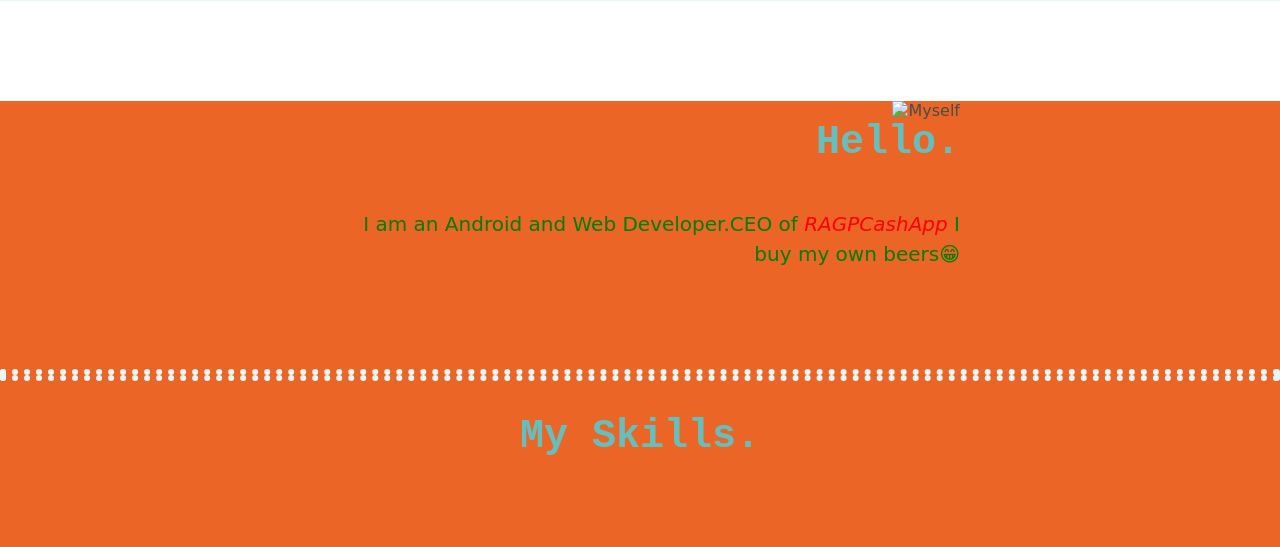
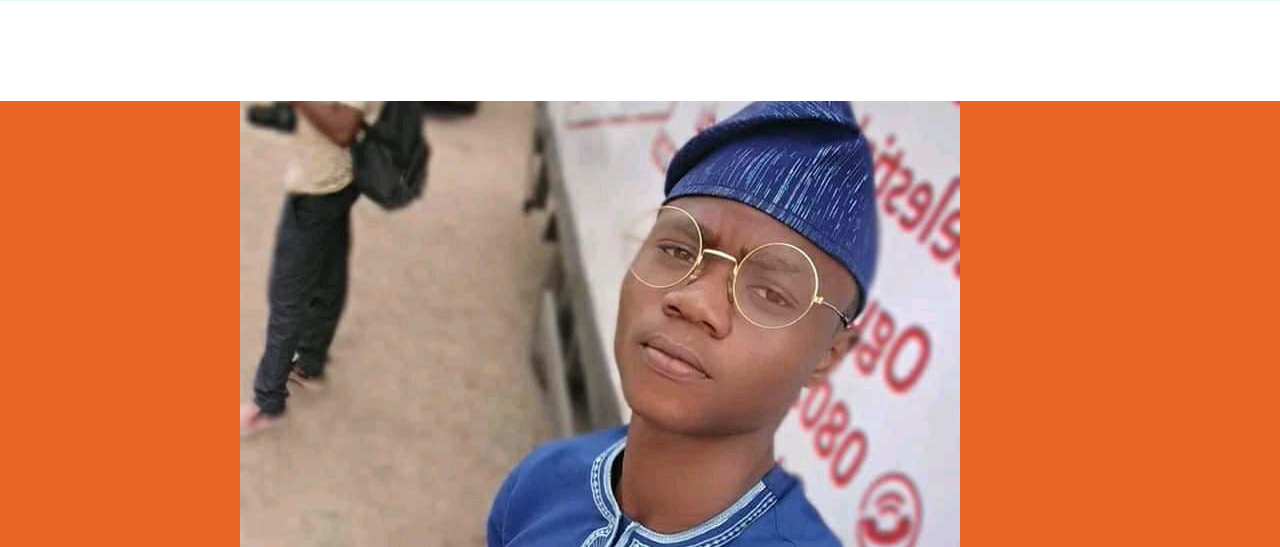
Before and after one commit to Demmielade/My-Site, a plain HTML site: page index.html in a window 1280 px wide. Shown: the part 816-1363 px from the top of the page. Drawn offline with Linux system fonts and the light colour scheme; a web font is replaced by a local one.

Commit message:
Update index.html

```diff
--- a/index.html
+++ b/index.html
@@ -22,7 +22,7 @@
   </div>
   <div class="middle-container">
     <div class="profile">
-      <img class="my-image"  src="Dopey.png" alt="Myself">
+      <img class="my-image"  src="Dopey.jpg" alt="Myself">
       <h2 class="hello">Hello.</h2>
       <p>I am an Android and Web Developer.CEO of <span> RAGPCashApp </span> I buy my own beers😁 </p>
     </div>
```
